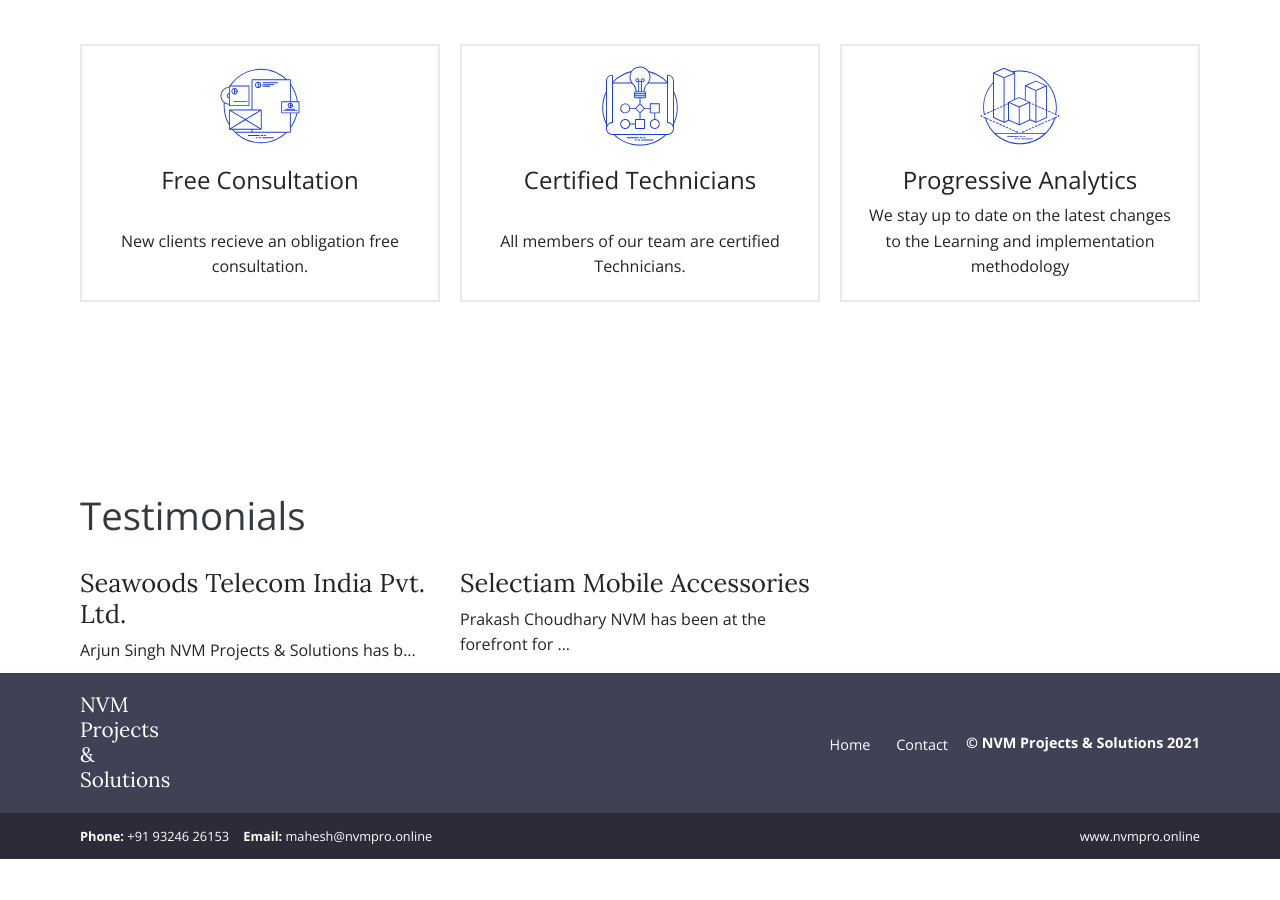
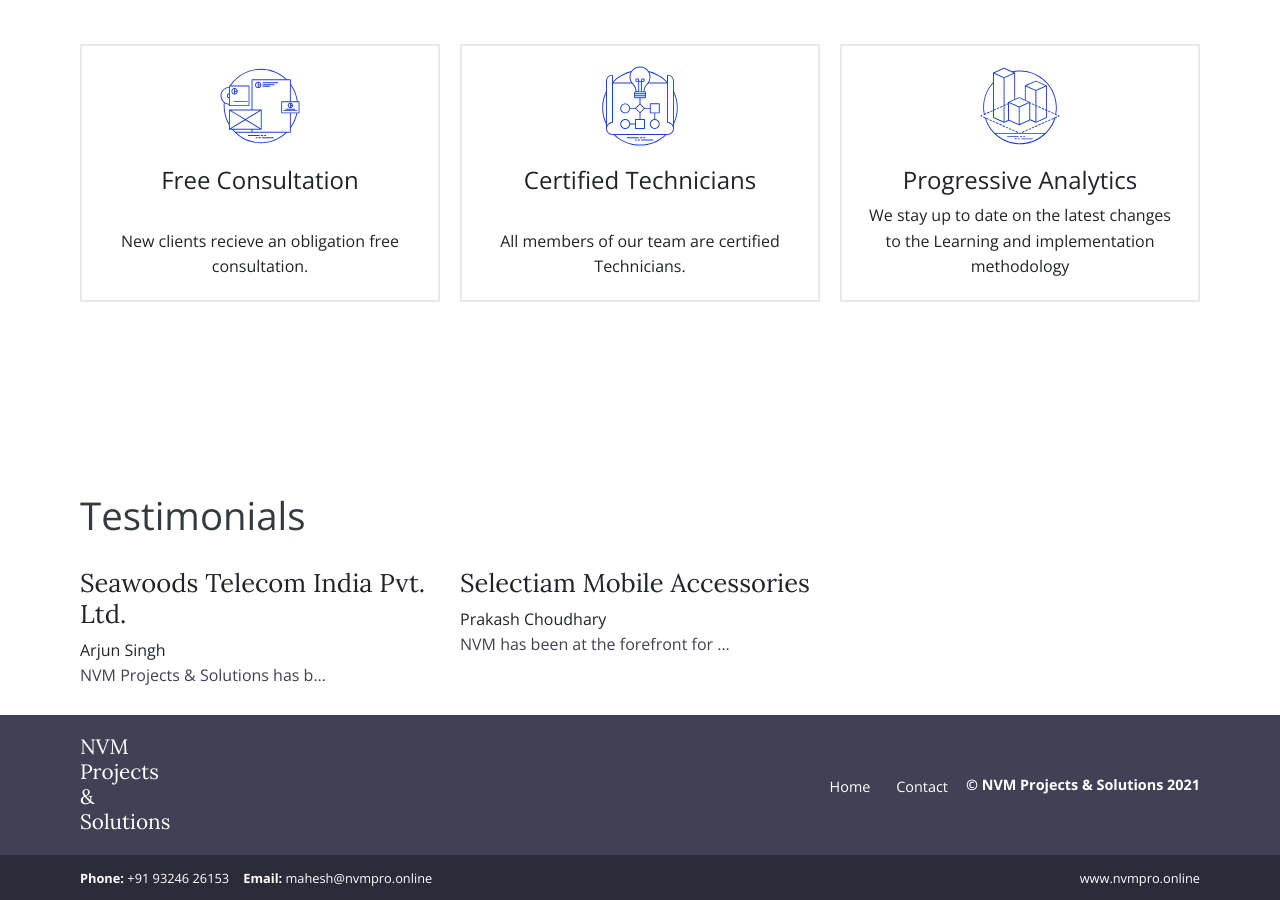
Before and after one commit to nvmpro/NVM, a Jekyll site: the page built from index.html, in a window 1280 px wide and 900 px high, scrolled down 1219 px. Built offline with Jekyll 4.4.1, drawn with Linux system fonts in a browser that asks for light colours; before the commit the page ends 2078 px from its top, so only the background shows below that.

Commit message:
Updated 'index.html' via CloudCannon

```diff
--- a/index.html
+++ b/index.html
@@ -110,7 +110,7 @@ bodyClass: page-home
                     </h2>
                     <h3class="service-title">{{ testimonials.name }}</h3>
 
-                    {{ testimonials.content | markdownify | strip_html | truncate: 40 }}
+                   <p> {{ testimonials.content | markdownify | strip_html | truncate: 40 }} </p>
                 </div>
             </div>
         </div>
```
